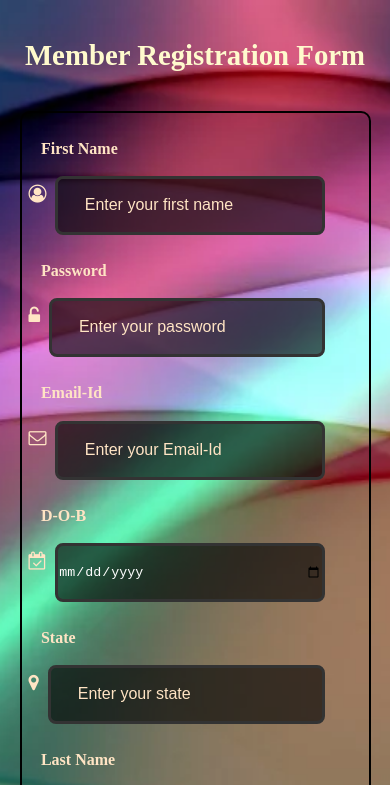
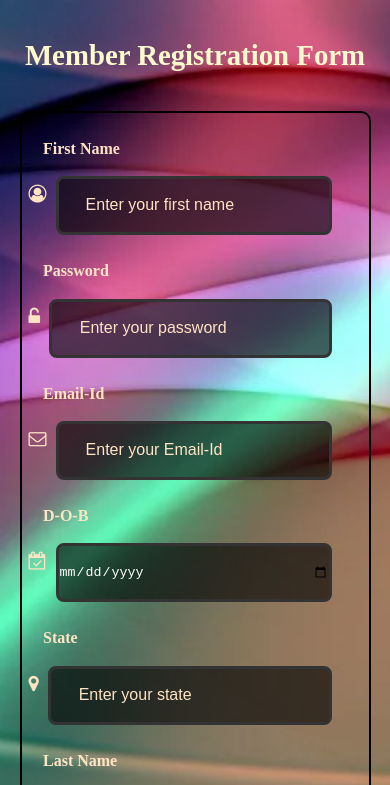
Before and after one commit to Thaseen-Ahmed/REG_FORM, a plain HTML site: page index.html in a window 390 px wide. Shown: the top 785 px of the page. Drawn offline with Linux system fonts and the light colour scheme.

Commit message:
final-change

```diff
--- a/forms.css
+++ b/forms.css
@@ -6,7 +6,7 @@
 
 }
 .form{
-    height: 110vh;
+    height: 107vh;
     background-image: url(/images/frm2.webp);
     background-size: cover;
 }
@@ -144,10 +144,26 @@
 .gender .selc input{
     padding-left: 10%;
 }
+@media(max-width:1100px){
+    .clm1{
+        width: 30%;
+    }
+    .clm2{
+        width: 30%;
+    }
+}
 
 @media(max-width:1050px){
     .sub button{
         margin-top: 4%;
+    }
+}
+@media(max-width:950px){
+    .clm1{
+        width: 35%;
+    }
+    .clm2{
+        width: 35%;
     }
 }
 
@@ -159,18 +175,21 @@
         width: 107%;
     }
     .clm1{
-        width: 30%;
+        width: 35%;
     }
     .clm2{
-        width: 30%;
+        width: 35%;
     }
 }
 @media(max-width:800px){
+    .form{
+        height: 110vh;
+    }
     .clm1{
-        width: 30%;
+        width: 35%;
     }
     .clm2{
-        width: 30%;
+        width: 35%;
     }
     .main-cont{
         line-height: 5vh;
@@ -187,7 +206,7 @@
 }
 @media(max-width:750px){
     .form{
-       height: 200vh;
+       height: 185vh;
     }
     .main-cont{
         flex-direction: column;
@@ -233,6 +252,7 @@
 @media(max-width:700px){
     .form{
         background-position-x: 675px;
+        height: 200vh;
     }
     .titl{
         padding-top: 10%;
@@ -270,15 +290,15 @@
 
     }
     .clm1{
-        margin-left: 3%;
+        margin-left: 0%;
     }
     .clm2{
-        margin-left: 3%;
+        margin-left: 0%;
     }
     .rg {
         display: flex;
         /* width: 100%; */
-        margin-right: -185%;
+        margin-right: -145%;
     }
     .gender{
         padding-left: 10%;
@@ -324,6 +344,10 @@
      .gender .selc{
         margin-top: -7%;
      }
+     .box {
+        width: 80%;
+        margin-left: 10%;
+    }
 }
 @media(max-width:550px){
     .main-cont{
@@ -353,6 +377,9 @@
     }
 }
 @media(max-width:500px){
+    .form{
+        height: 185vh;
+    }
     .box {
         width: 80%;
         margin-left: 10%;
@@ -390,7 +417,7 @@
 }
 @media(max-width:450px){
     .form{
-        height: 195vh;
+        height: 190vh;
     }
     .box {
         width: 90%;
@@ -412,7 +439,7 @@
         margin-left: 2%;
     }
     .rg{
-        margin-right: -185%;
+        margin-right: -150%;
     }
     .gender{
         padding-left: 0%;
@@ -424,6 +451,9 @@
 
 }
 @media(max-width:400px){
+    .form{
+        height: 185vh;
+    }
     .box{
         width: 90%;
         margin-left: 5%
```
